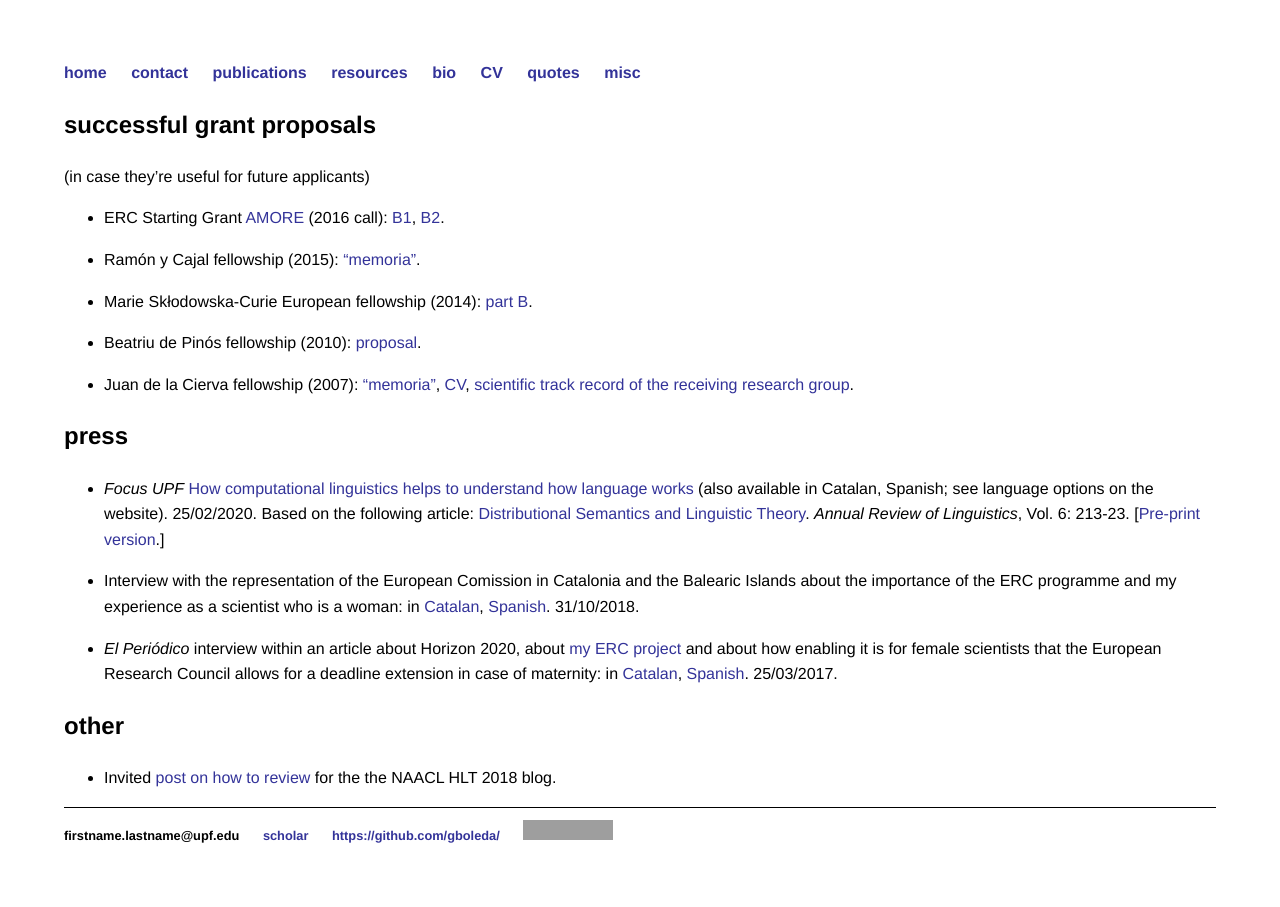
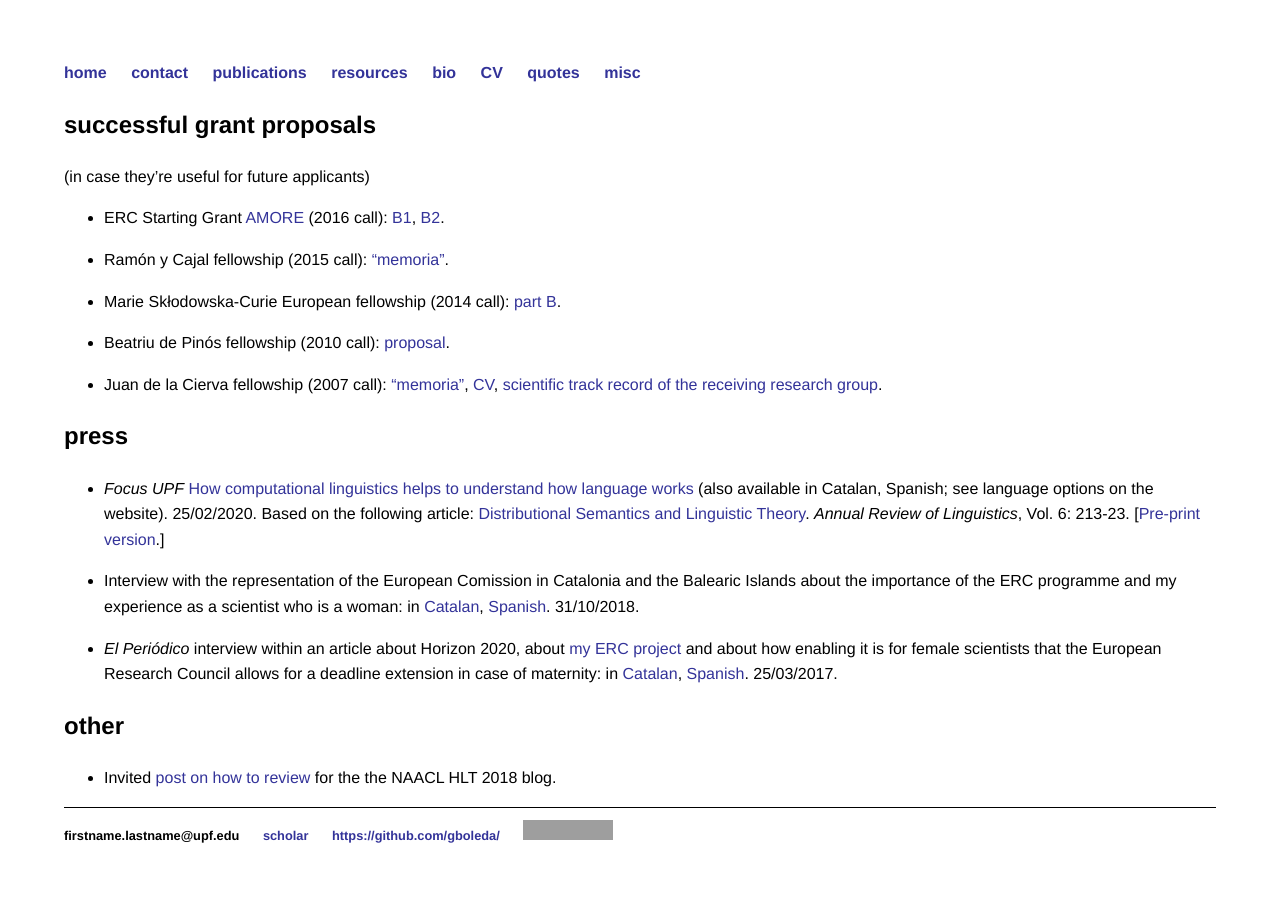
Before and after one commit to gboleda/gboleda.github.io, a Jekyll site: the page built from misc.md, in a window 1280 px wide. Built offline with Jekyll 4.4.1, drawn with Linux system fonts in a browser that asks for light colours; grey boxes are pictures that could not be loaded.

Commit message:
small edits

```diff
--- a/misc.md
+++ b/misc.md
@@ -9,13 +9,13 @@
 
 - ERC Starting Grant [AMORE](https://www.upf.edu/web/amore) (2016 call): [B1](proposals/B1-AMORE-ERC_StG_2016-def.pdf), [B2](proposals/B2-AMORE-ERC_StG_2016-def.pdf).
 
-- Ramón y Cajal fellowship (2015): ["memoria"](proposals/2015_memoria_lineas_invest_investigadores_ryc_MINECO-gboleda-sub.pdf).
+- Ramón y Cajal fellowship (2015 call): ["memoria"](proposals/2015_memoria_lineas_invest_investigadores_ryc_MINECO-gboleda-sub.pdf).
 
-- Marie Skłodowska-Curie European fellowship (2014): [part B](proposals/gboleda-1.MSCA-IF-EF-ST-Part-B-final.pdf).
+- Marie Skłodowska-Curie European fellowship (2014 call): [part B](proposals/gboleda-1.MSCA-IF-EF-ST-Part-B-final.pdf).
 
-- Beatriu de Pinós fellowship (2010): [proposal](proposals/annex__bp_2010_mod_a_(ii)GBT_v3.pdf).
+- Beatriu de Pinós fellowship (2010 call): [proposal](proposals/annex__bp_2010_mod_a_(ii)GBT_v3.pdf).
 
-- Juan de la Cierva fellowship (2007): ["memoria"](proposals/memoria-jdc07-gbt-english.pdf), [CV](proposals/cv-jd-c07-gbt.pdf), [scientific track record of the receiving research group](proposals/historial-jdc07-gbt-english.pdf).
+- Juan de la Cierva fellowship (2007 call): ["memoria"](proposals/memoria-jdc07-gbt-english.pdf), [CV](proposals/cv-jd-c07-gbt.pdf), [scientific track record of the receiving research group](proposals/historial-jdc07-gbt-english.pdf).
 
 ## press
 
```
